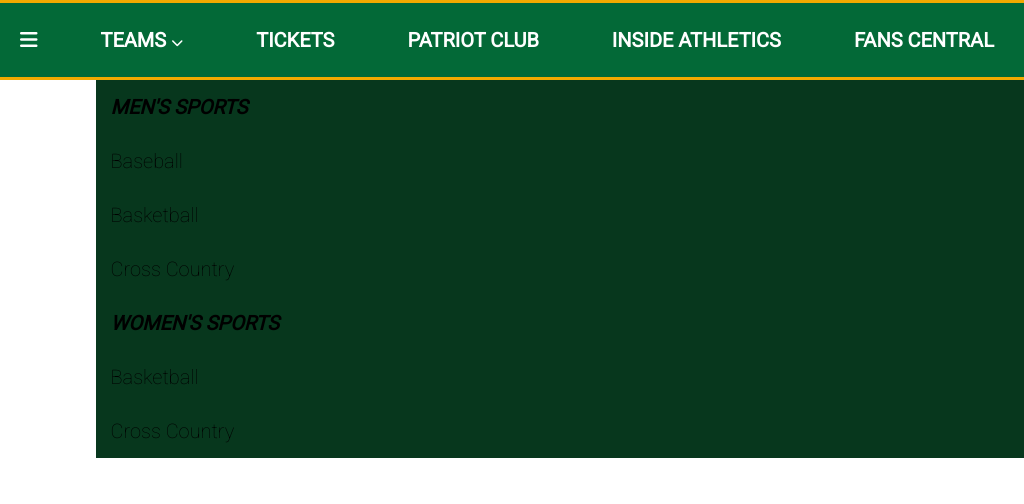
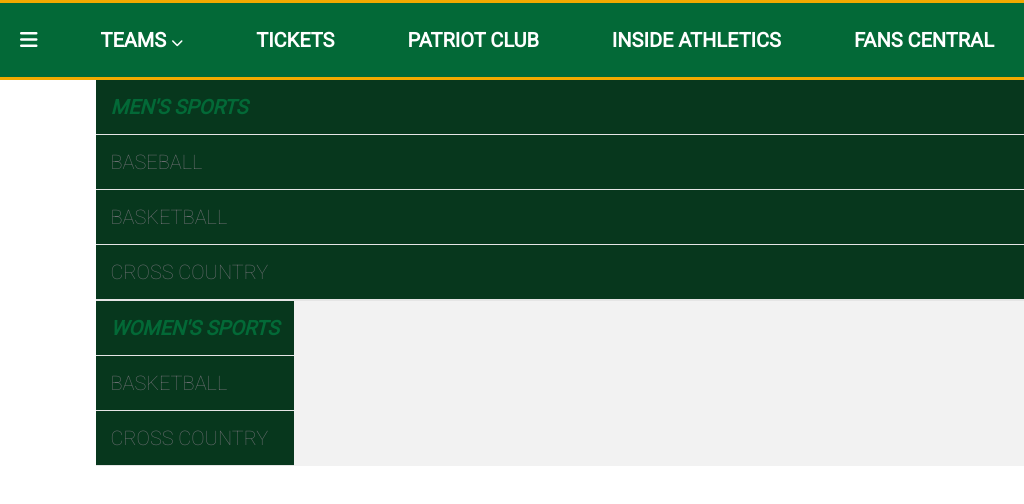
Before and after one commit to ChaseTheCoder/learfieldIMG, a website: page index.html in a window 1024 px wide. Both pictures are taken after a click on the item "TEAMS". Shown: the top 504 px of the page. Drawn offline with Linux system fonts and the light colour scheme.

Commit message:
style: accordion and dropdown border-bottom

```diff
--- a/style.css
+++ b/style.css
@@ -80,6 +80,9 @@
 }
 
 @media all and (max-width: 1024px){
+  .submenu-active .item{
+    border-bottom: 1px solid #000000;
+  }
   .submenu-active .title a{
     color: #F2A900;
     font-style: italic;
@@ -91,6 +94,8 @@
 
   .submenu-active .subitem{
     background: #07371D;
+    border-bottom: 1px solid #000000;
+    width: 100%;
   }
 
   /* FA Chevron Down Arrow */
@@ -112,6 +117,12 @@
     width: auto;
   }
 
+  .submenu ul{
+    display: inline-block;
+    *display: inline;
+    zoom: 1;
+}
+
   .submenu-active .submenu{
     display: block;
     width: 100vw;
@@ -119,7 +130,16 @@
     top: 77px;
     background-color: #F2F2F2;
   }
-  .submenu-active .submenu a{
-    color: black;
+
+  .submenu-active .subitem{
+    border-bottom: 1px solid #E5E5E5;
+  }
+
+  .submenu-active .title a{
+    color: #036937;
+  }
+  .submenu-active .subtitle a{
+    color: #6A6D70;
+    text-transform: uppercase;
   }
 }
```
